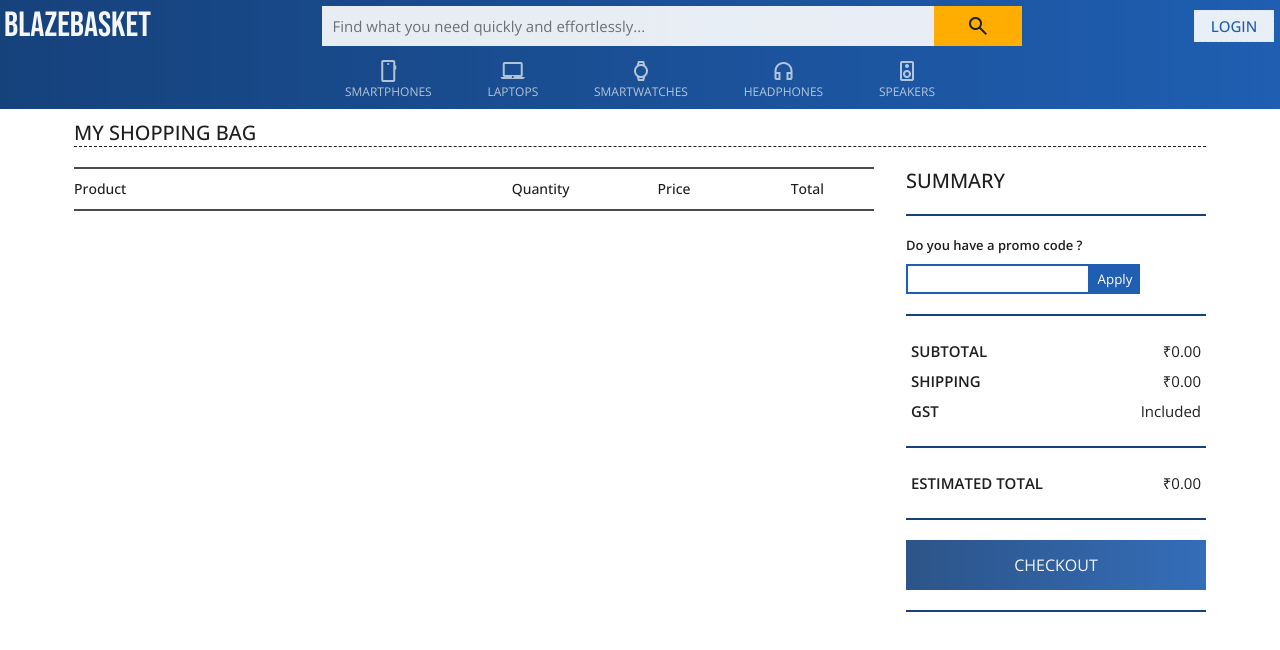
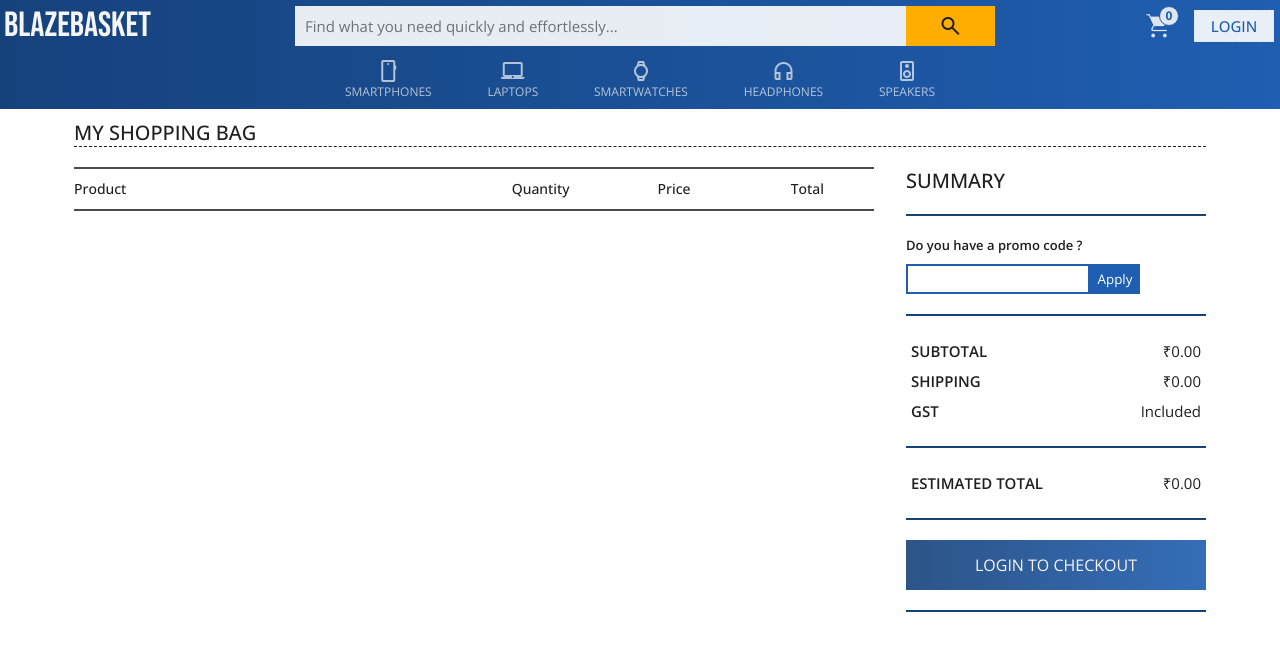
Before and after one commit to prashant-sehgal/blazebasket, a React (Create React App) app: page /cart in a window 1280 px wide. Shown: the top 650 px of the page. Built offline with nearby package versions, Linux system fonts and the light colour scheme.

Commit message:
changes cart logic to be public and checkout only will be authenticated

```diff
--- a/src/components/Navbar.jsx
+++ b/src/components/Navbar.jsx
@@ -18,10 +18,9 @@ export default function Navbar({ loginInfo, cartLength }) {
         </NavLink>
         <SearchBar />
         <Links>
+          <CartLink amount={cartLength} />
           {loginInfo.isLogedIn ? (
             <>
-              <CartLink amount={cartLength} />
-
               <NavLink to="/user">
                 <UserIcon img={getUserImage(loginInfo.user.image)} size={40} />
               </NavLink>
--- a/src/pages/Cart.jsx
+++ b/src/pages/Cart.jsx
@@ -79,13 +79,17 @@ export default function Cart({ cart, updateCart, loginInfo }) {
               ))
             : ''}
         </div>
-        <Summary cart={cart} onCheckout={createCheckoutSession} />
+        <Summary
+          cart={cart}
+          onCheckout={createCheckoutSession}
+          loginInfo={loginInfo}
+        />
       </div>
     </div>
   )
 }
 
-function Summary({ cart, onCheckout }) {
+function Summary({ cart, onCheckout, loginInfo }) {
   let subtotal = 0
 
   cart.forEach((item) => {
@@ -112,12 +116,20 @@ function Summary({ cart, onCheckout }) {
         />
       </Section>
       <Section>
+        {loginInfo.isLogedIn ? (
           <PrimaryButton
             style={{ width: '100%', height: 50 }}
             onPress={onCheckout}
           >
             CHECKOUT
           </PrimaryButton>
+        ) : (
+          <NavLink to="/login">
+            <PrimaryButton style={{ width: '100%', height: 50 }} s>
+              LOGIN TO CHECKOUT
+            </PrimaryButton>
+          </NavLink>
+        )}
       </Section>
     </div>
   )
--- a/src/pages/Product.jsx
+++ b/src/pages/Product.jsx
@@ -112,18 +112,12 @@ export default function Product({ loginInfo, addItemToCart }) {
               />
               <div className="product-price-container">
                 <p>{formatIndianPrice(`${product.price}`)}</p>
-                {loginInfo.isLogedIn ? (
                 <PrimaryButton
                   size={200}
                   onPress={() => addItemToCart({ product, quantity })}
                 >
                   ADD TO CART
                 </PrimaryButton>
-                ) : (
-                  <NavLink to="/login">
-                    <PrimaryButton size={200}>ADD TO CART</PrimaryButton>
-                  </NavLink>
-                )}
               </div>
             </div>
           </div>
```
Lines whose indentation alone changed are shown as unchanged.
